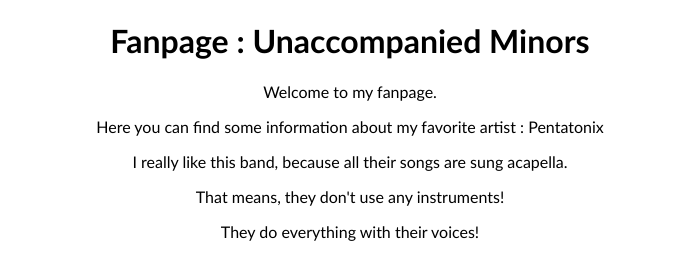
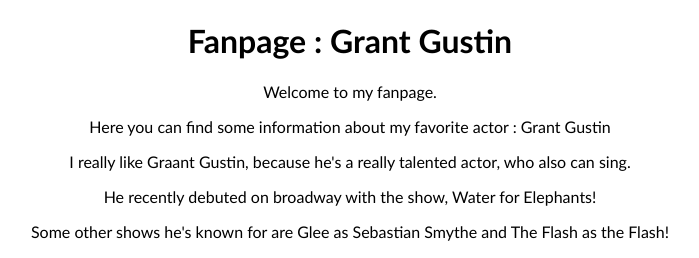
Before and after one commit to dinSurya/My_Favorite, a plain HTML site: page index.html in a window 1280 px wide. Shown: the top 258 px of the page, without its empty margins (290-989 px from the left). Drawn offline with Linux system fonts and the light colour scheme; grey boxes are pictures that could not be loaded.

Commit message:
info about grant gustin

```diff
--- a/index.html
+++ b/index.html
@@ -8,15 +8,15 @@
 </head>
 <body>
     <div class="title">
-        <h1>Fanpage : Unaccompanied Minors</h1>
+        <h1>Fanpage : Grant Gustin</h1>
     </div>
     <div class="intro">
         <p>Welcome to my fanpage. </p>
-        <p>Here you can find some information about my favorite artist : Pentatonix</p>
+        <p>Here you can find some information about my favorite actor : Grant Gustin</p>
 
-        <p>I really like this band, because all their songs are sung acapella.</p>
-        <p>That means, they don't use any instruments!</p>
-        <p>They do everything with their voices!</p>
+        <p>I really like Graant Gustin, because he's a really talented actor, who also can sing.</p>
+        <p>He recently debuted on broadway with the show, Water for Elephants!</p>
+        <p>Some other shows he's known for are Glee as Sebastian Smythe and The Flash as the Flash!</p>
     </div>
     <div class="youtube">
         <iframe width="560"
```
